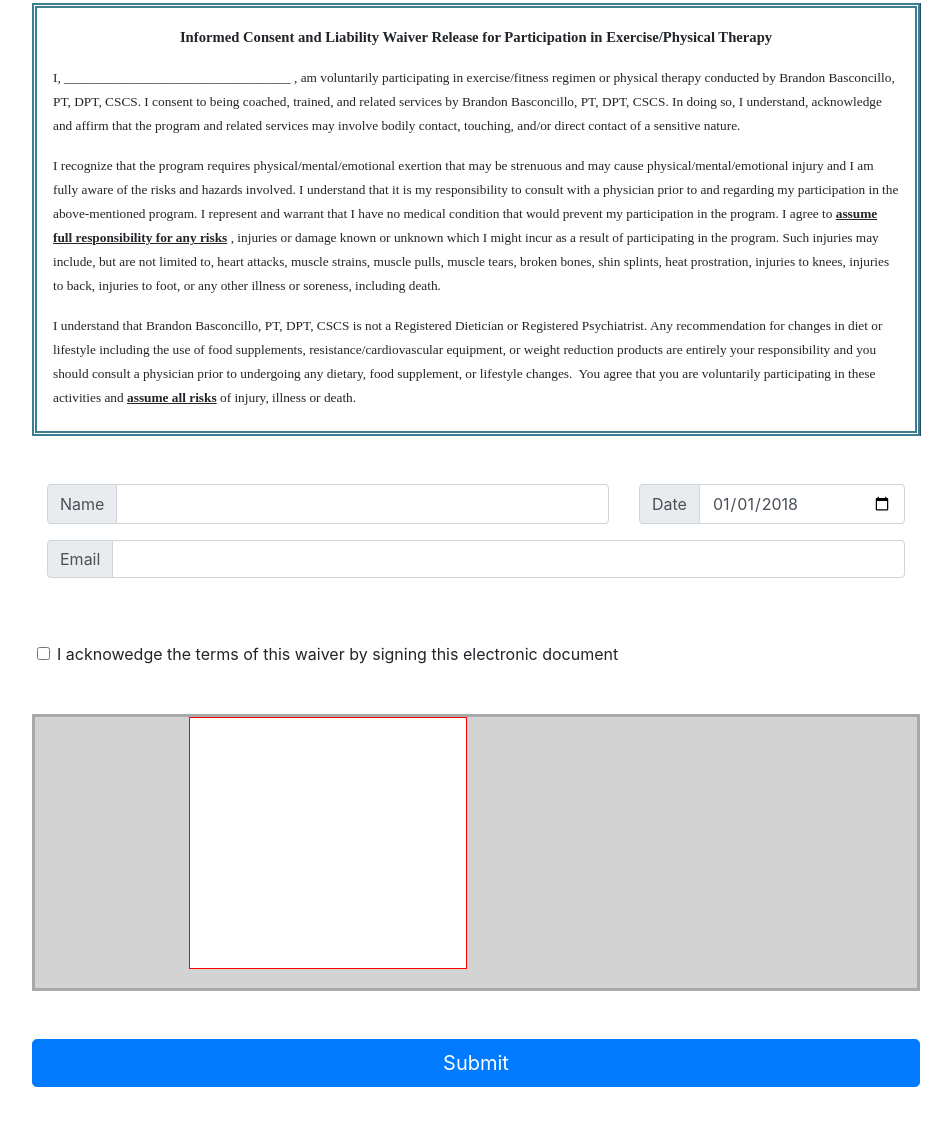
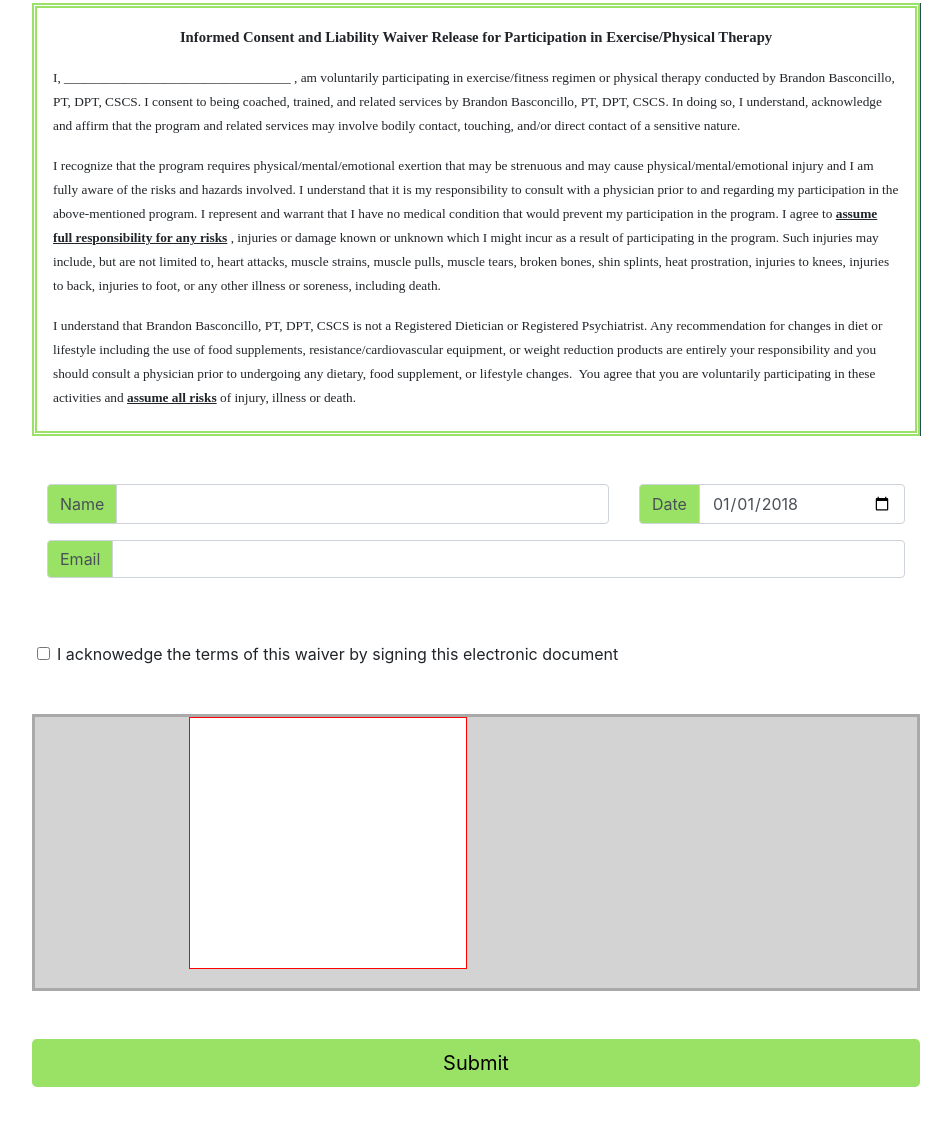
Before and after one commit to matthewhaotran/strengthofsynergyforms, a website: page index.html in a window 1280 px wide. Shown: the part 485-1610 px from the top of the page, without its empty margins (164-1116 px from the left). Drawn offline with nearby package versions, Linux system fonts and the light colour scheme.

Commit message:
added some green

```diff
--- a/index.html
+++ b/index.html
@@ -112,19 +112,19 @@
         <div class="row topbottommargin formrow">
             <div class="input-group mb-3 col-md-8">
                 <div class="input-group-prepend">
-                    <span class="input-group-text" id="inputGroup-sizing-default">Name</span>
+                    <span class="input-group-text labeltext" id="inputGroup-sizing-default">Name</span>
                 </div>
                 <input type="text" class="form-control">
             </div>
             <div class="input-group mb-3 col-md-4">
                 <div class="input-group-prepend">
-                    <span class="input-group-text" id="inputGroup-sizing-default">Date</span>
+                    <span class="input-group-text labeltext" id="inputGroup-sizing-default">Date</span>
                 </div>
                 <input type="date" class="form-control" value="2018-01-01">
             </div>
             <div class="input-group mb-3 col-md-12">
                 <div class="input-group-prepend">
-                    <span class="input-group-text" id="inputGroup-sizing-default">Email</span>
+                    <span class="input-group-text labeltext" id="inputGroup-sizing-default">Email</span>
                 </div>
                 <input type="email" class="form-control">
             </div>
@@ -163,7 +163,7 @@
         </div>
 
         <div class="row formrow topbottommargin">
-            <button class="btn btn-lg btn-primary btn-block">Submit</button>
+            <button class="btn btn-lg btn-block">Submit</button>
         </div>
     </div>
 
--- a/styles.css
+++ b/styles.css
@@ -42,7 +42,7 @@
     margin-top: 20px;
     background-color: white;
     box-shadow: #254C58 1px 0px;
-    border: #3C7D91 5px double;
+    border: #99e265 5px double;
     padding: 10px 10 x 10px 10px;
     overflow-y: scroll;
     max-height: 433px;
@@ -83,3 +83,8 @@
 p.form {
     font-size: 11pt;
 }
+
+.btn,
+.labeltext {
+    background-color: #99e265;
+}
```
